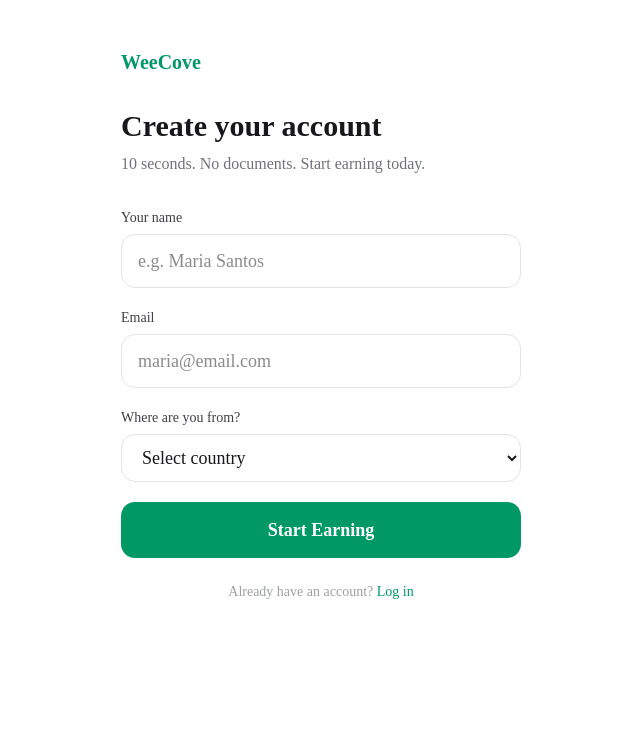
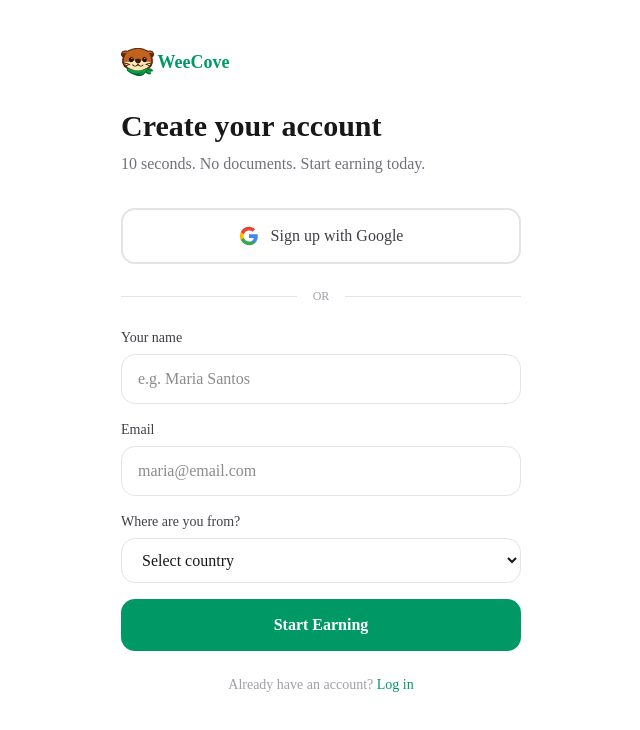
Before and after one commit to oasishk01/weecove, a Next.js app: page /signup in a window 1280 px wide. Shown: the top 730 px of the page, without its empty margins (319-959 px from the left). Built offline with nearby package versions, Linux system fonts and the light colour scheme.

Commit message:
feat: add Google sign-up button to signup page

```diff
--- a/src/app/signup/page.tsx
+++ b/src/app/signup/page.tsx
@@ -3,6 +3,8 @@
 import { Suspense, useState } from "react";
 import { useRouter, useSearchParams } from "next/navigation";
 import Link from "next/link";
+import Image from "next/image";
+import { getSupabase } from "@/lib/supabase";
 
 const COUNTRIES = [
   { value: "PH", label: "Philippines" },
@@ -29,7 +31,25 @@
   const [email, setEmail] = useState("");
   const [country, setCountry] = useState("");
   const [loading, setLoading] = useState(false);
+  const [googleLoading, setGoogleLoading] = useState(false);
   const [error, setError] = useState("");
+
+  async function handleGoogleSignup() {
+    setError("");
+    setGoogleLoading(true);
+    if (ref) localStorage.setItem("weecove_ref", ref);
+    const supabase = getSupabase();
+    const { error } = await supabase.auth.signInWithOAuth({
+      provider: "google",
+      options: {
+        redirectTo: `${window.location.origin}/auth/callback`,
+      },
+    });
+    if (error) {
+      setError(error.message);
+      setGoogleLoading(false);
+    }
+  }
 
   async function handleSubmit(e: React.FormEvent) {
     e.preventDefault();
@@ -62,14 +82,41 @@
   return (
     <div className="flex flex-col min-h-full bg-white">
       <div className="px-6 pt-12 pb-8 max-w-md mx-auto w-full flex-1">
-        <Link href="/" className="text-emerald-600 font-bold text-xl">
-          WeeCove
+        <Link href="/" className="flex items-center gap-1">
+          <Image src="/otter-head.png" alt="" width={40} height={34} className="h-7 w-auto" />
+          <span className="text-emerald-600 font-bold text-lg">WeeCove</span>
         </Link>
 
         <h1 className="text-3xl font-bold mt-8">Create your account</h1>
         <p className="text-zinc-500 mt-2">10 seconds. No documents. Start earning today.</p>
 
-        <form onSubmit={handleSubmit} className="mt-8 space-y-5">
+        {/* Google Sign-Up */}
+        <button
+          onClick={handleGoogleSignup}
+          disabled={googleLoading}
+          className="mt-8 w-full flex items-center justify-center gap-3 rounded-xl border-2 border-zinc-200 bg-white px-4 py-3.5 text-base font-medium text-zinc-700 hover:bg-zinc-50 hover:border-zinc-300 transition-all disabled:opacity-50"
+        >
+          {googleLoading ? (
+            <div className="w-5 h-5 border-2 border-zinc-300 border-t-zinc-600 rounded-full animate-spin" />
+          ) : (
+            <svg className="w-5 h-5" viewBox="0 0 24 24">
+              <path d="M22.56 12.25c0-.78-.07-1.53-.2-2.25H12v4.26h5.92a5.06 5.06 0 0 1-2.2 3.32v2.77h3.57c2.08-1.92 3.28-4.74 3.28-8.1z" fill="#4285F4"/>
+              <path d="M12 23c2.97 0 5.46-.98 7.28-2.66l-3.57-2.77c-.98.66-2.23 1.06-3.71 1.06-2.86 0-5.29-1.93-6.16-4.53H2.18v2.84C3.99 20.53 7.7 23 12 23z" fill="#34A853"/>
+              <path d="M5.84 14.09c-.22-.66-.35-1.36-.35-2.09s.13-1.43.35-2.09V7.07H2.18C1.43 8.55 1 10.22 1 12s.43 3.45 1.18 4.93l2.85-2.22.81-.62z" fill="#FBBC05"/>
+              <path d="M12 5.38c1.62 0 3.06.56 4.21 1.64l3.15-3.15C17.45 2.09 14.97 1 12 1 7.7 1 3.99 3.47 2.18 7.07l3.66 2.84c.87-2.6 3.3-4.53 6.16-4.53z" fill="#EA4335"/>
+            </svg>
+          )}
+          Sign up with Google
+        </button>
+
+        {/* Divider */}
+        <div className="flex items-center gap-4 my-6">
+          <div className="flex-1 h-px bg-zinc-200" />
+          <span className="text-xs text-zinc-400 uppercase">or</span>
+          <div className="flex-1 h-px bg-zinc-200" />
+        </div>
+
+        <form onSubmit={handleSubmit} className="space-y-4">
           <div>
             <label htmlFor="name" className="block text-sm font-medium text-zinc-700 mb-1.5">
               Your name
@@ -81,7 +128,7 @@
               value={name}
               onChange={(e) => setName(e.target.value)}
               placeholder="e.g. Maria Santos"
-              className="w-full rounded-xl border border-zinc-200 px-4 py-3 text-lg focus:outline-none focus:ring-2 focus:ring-emerald-500 focus:border-transparent"
+              className="w-full rounded-xl border border-zinc-200 px-4 py-3 text-base focus:outline-none focus:ring-2 focus:ring-emerald-500 focus:border-transparent"
             />
           </div>
 
@@ -96,7 +143,7 @@
               value={email}
               onChange={(e) => setEmail(e.target.value)}
               placeholder="maria@email.com"
-              className="w-full rounded-xl border border-zinc-200 px-4 py-3 text-lg focus:outline-none focus:ring-2 focus:ring-emerald-500 focus:border-transparent"
+              className="w-full rounded-xl border border-zinc-200 px-4 py-3 text-base focus:outline-none focus:ring-2 focus:ring-emerald-500 focus:border-transparent"
             />
           </div>
 
@@ -109,7 +156,7 @@
               required
               value={country}
               onChange={(e) => setCountry(e.target.value)}
-              className="w-full rounded-xl border border-zinc-200 px-4 py-3 text-lg focus:outline-none focus:ring-2 focus:ring-emerald-500 focus:border-transparent bg-white"
+              className="w-full rounded-xl border border-zinc-200 px-4 py-3 text-base focus:outline-none focus:ring-2 focus:ring-emerald-500 focus:border-transparent bg-white"
             >
               <option value="">Select country</option>
               {COUNTRIES.map((c) => (
@@ -127,7 +174,7 @@
           <button
             type="submit"
             disabled={loading}
-            className="w-full rounded-xl bg-emerald-600 text-white font-semibold text-lg py-3.5 hover:bg-emerald-700 transition-colors disabled:opacity-50"
+            className="w-full rounded-xl bg-emerald-600 text-white font-semibold text-base py-3.5 hover:bg-emerald-700 transition-colors disabled:opacity-50"
           >
             {loading ? "Creating account..." : "Start Earning"}
           </button>
```
